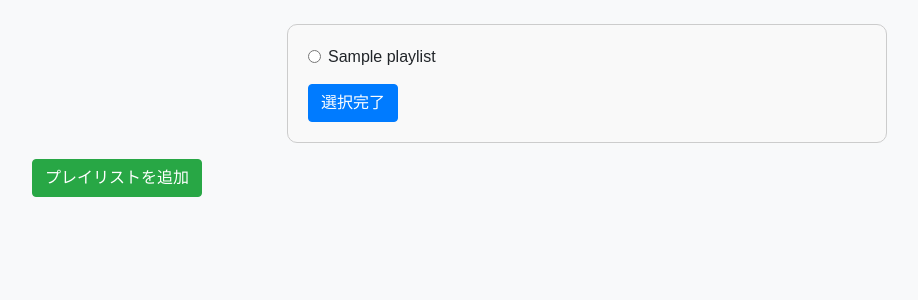
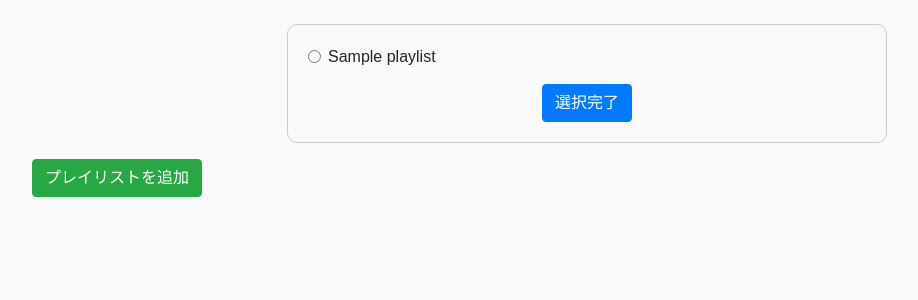
Before and after one commit to Chame02/karakuto2, a Python web app: template templates/index.html in a window 1280 px wide. Shown: the part 202-502 px from the top of the page, without its empty margins (53-971 px from the left). Run offline with Jinja, Linux system fonts and the light colour scheme; the template is opened without the code that fills it: most values are stand-ins (such as "Sample title", 1, 10 or a date in 2020); some libraries are stand-ins or nearby versions.

Commit message:
ボタンを中央配置？

```diff
--- a/templates/base.html
+++ b/templates/base.html
@@ -37,6 +37,9 @@
             border-radius: 5px;
             cursor: pointer;
         }
+        .hoge_button{
+            text-align: center;
+        }
         .primary-btn {
             background-color: #007bff;
             color: white;
--- a/templates/index.html
+++ b/templates/index.html
@@ -14,7 +14,9 @@
             </div>
         {% endfor %}
     </div>
-    <button type="submit" class="btn btn-primary">選択完了</button>
+    <div class="hoge_button">
+        <button type="submit" class="btn btn-primary">選択完了</button>
+    </div>
 </form>
 
 <button onclick="location.href='{{ url_for('edit') }}';" class="btn btn-success mt-3">プレイリストを追加</button>
```
